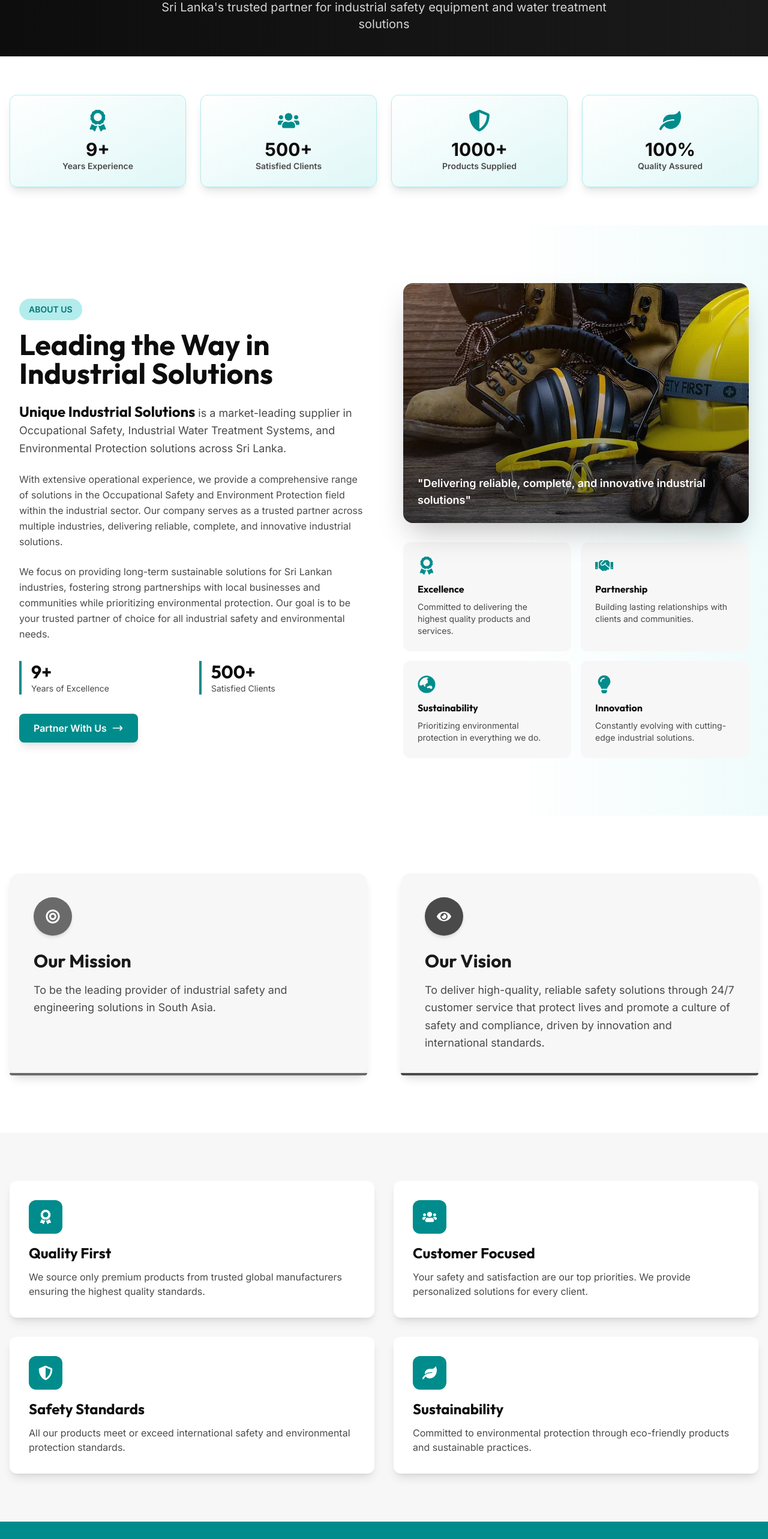
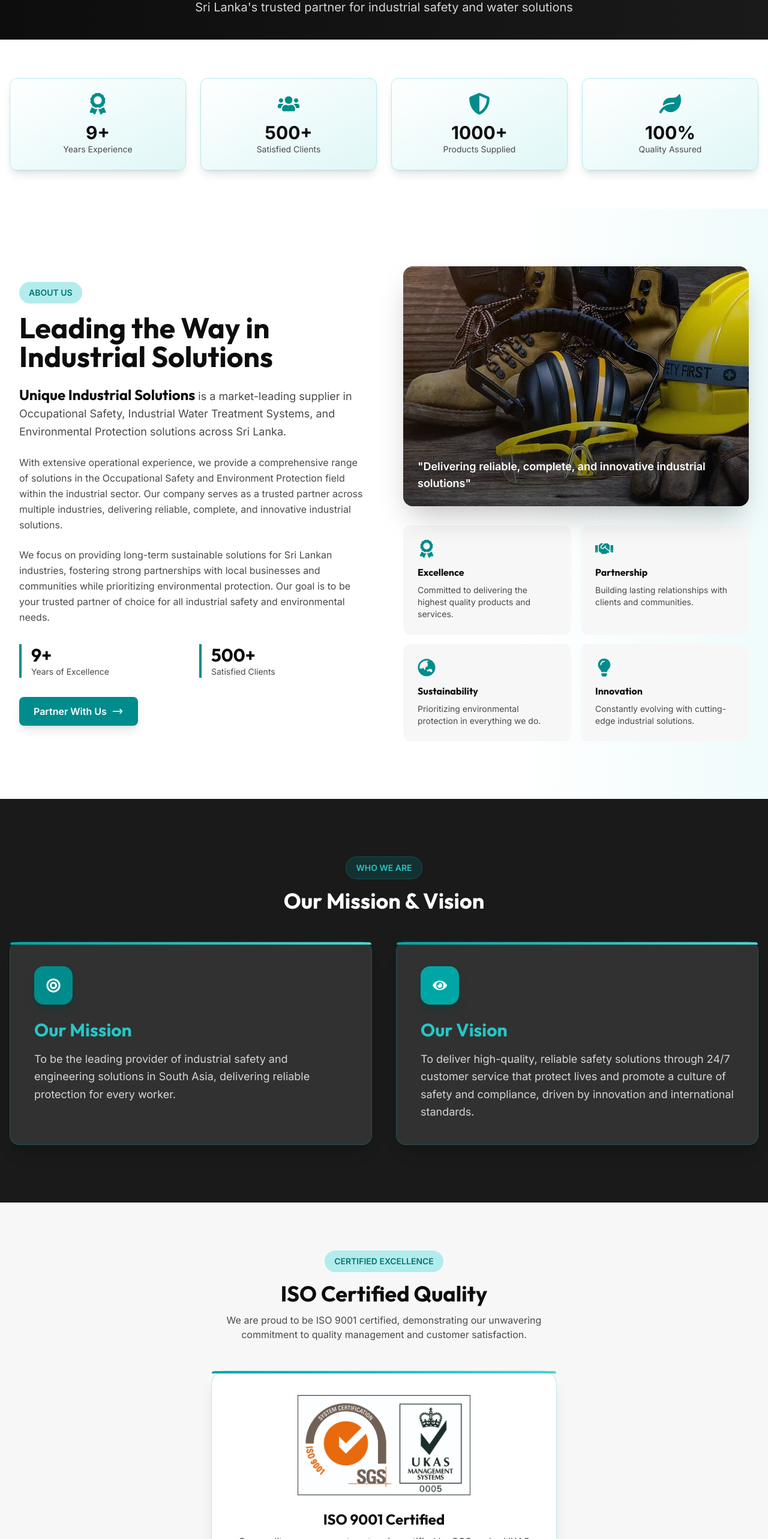
Before and after one commit to ChathuNimesha/Unique-Industrial-Solutions-Web, a React (Vite) app: page /about in a window 1280 px wide. Shown: the part 234-2800 px from the top of the page at 60% size. Built offline with nearby package versions, Linux system fonts and the light colour scheme.

Commit message:
edited logoline and aboutpage

```diff
--- a/src/pages/AboutPage.jsx
+++ b/src/pages/AboutPage.jsx
@@ -1,4 +1,5 @@
 import About from '../components/About';
+import iso9001Badge from '../assets/logo/logo7.jpeg';
 import {
     FaAward,
     FaUsers,
@@ -9,67 +10,46 @@ import {
 } from 'react-icons/fa';
 import { motion } from 'framer-motion';
 
-/* =========================
-   Animation Variants
-========================= */
+/* ================= Animations ================= */
 
-// Generic fade-up
 const fadeUp = {
     hidden: { opacity: 0, y: 30 },
     visible: {
         opacity: 1,
         y: 0,
-        transition: { duration: 0.8, ease: [0.25, 0.1, 0.25, 1] },
+        transition: { duration: 0.8 },
     },
 };
 
-// Stagger container
 const staggerContainer = {
     hidden: {},
-    visible: {
-        transition: { staggerChildren: 0.15 },
-    },
+    visible: { transition: { staggerChildren: 0.15 } },
 };
 
-// Small cards
 const fadeUpSmall = {
     hidden: { opacity: 0, y: 20 },
     visible: {
         opacity: 1,
         y: 0,
-        transition: { duration: 0.6, ease: [0.25, 0.1, 0.25, 1] },
+        transition: { duration: 0.6 },
     },
 };
 
-// Mission & Vision
 const slideFadeLeft = {
     hidden: { opacity: 0, x: -60 },
-    visible: {
-        opacity: 1,
-        x: 0,
-        transition: { duration: 0.9, ease: [0.25, 0.1, 0.25, 1] },
-    },
+    visible: { opacity: 1, x: 0, transition: { duration: 0.9 } },
 };
 
 const slideFadeRight = {
     hidden: { opacity: 0, x: 60 },
-    visible: {
-        opacity: 1,
-        x: 0,
-        transition: { duration: 0.9, ease: [0.25, 0.1, 0.25, 1] },
-    },
+    visible: { opacity: 1, x: 0, transition: { duration: 0.9 } },
 };
 
-// Professional hover zoom
 const hoverZoom = {
-    hover: {
-        scale: 1.03,
-        transition: {
-            duration: 0.25,
-            ease: [0.25, 0.1, 0.25, 1],
-        },
-    },
+    hover: { scale: 1.03 },
 };
+
+/* ================= Component ================= */
 
 const AboutPage = () => {
     const stats = [
@@ -82,26 +62,22 @@ const AboutPage = () => {
     const values = [
         {
             title: 'Quality First',
-            description:
-                'We source only premium products from trusted global manufacturers ensuring the highest quality standards.',
+            description: 'We ensure premium products with the highest standards.',
             icon: FaAward,
         },
         {
             title: 'Customer Focused',
-            description:
-                'Your safety and satisfaction are our top priorities. We provide personalized solutions for every client.',
+            description: 'Your safety and satisfaction are our priority.',
             icon: FaUsers,
         },
         {
             title: 'Safety Standards',
-            description:
-                'All our products meet or exceed international safety and environmental protection standards.',
+            description: 'We follow strict international safety regulations.',
             icon: FaShieldAlt,
         },
         {
             title: 'Sustainability',
-            description:
-                'Committed to environmental protection through eco-friendly products and sustainable practices.',
+            description: 'Eco-friendly and responsible solutions.',
             icon: FaLeaf,
         },
     ];
@@ -111,63 +87,50 @@ const AboutPage = () => {
 
             {/* ================= Hero ================= */}
             <section className="bg-gradient-to-r from-industrial-900 to-industrial-800 text-white py-20">
-                <motion.div
-                    variants={fadeUp}
-                    initial="hidden"
-                    animate="visible"
-                    className="max-w-7xl mx-auto px-4 text-center"
-                >
-                    <h1 className="text-5xl font-display font-bold mb-6">
+                <motion.div variants={fadeUp} initial="hidden" animate="visible" className="max-w-7xl mx-auto text-center px-4">
+                    <h1 className="text-5xl font-bold mb-6">
                         About Unique Industrial Solutions
                     </h1>
                     <p className="text-xl text-industrial-200 max-w-3xl mx-auto">
-                        Sri Lanka's trusted partner for industrial safety equipment and water treatment solutions
+                        Sri Lanka's trusted partner for industrial safety and water solutions
                     </p>
                 </motion.div>
             </section>
 
             {/* ================= Stats ================= */}
             <section className="bg-white py-16 -mt-10">
-                <motion.div
-                    variants={staggerContainer}
-                    initial="hidden"
-                    whileInView="visible"
-                    viewport={{ once: true }}
-                    className="max-w-7xl mx-auto px-4 grid grid-cols-2 md:grid-cols-4 gap-6"
-                >
-                    {stats.map((stat, index) => (
-                        <motion.div
-                            key={index}
-                            variants={{ ...fadeUpSmall, ...hoverZoom }}
-                            whileHover="hover"
-                            className="bg-gradient-to-br from-white to-primary-50 rounded-xl p-6 text-center shadow-lg hover:shadow-2xl transition-shadow cursor-pointer border border-primary-100"
-                        >
+                <motion.div variants={staggerContainer} initial="hidden" whileInView="visible" className="max-w-7xl mx-auto px-4 grid grid-cols-2 md:grid-cols-4 gap-6">
+                    {stats.map((stat, i) => (
+                        <motion.div key={i} variants={{ ...fadeUpSmall, ...hoverZoom }} whileHover="hover"
+                            className="bg-gradient-to-br from-white to-primary-50 rounded-xl p-6 text-center shadow-lg hover:shadow-2xl border border-primary-100">
                             <stat.icon className="text-4xl text-primary-600 mx-auto mb-3" />
-                            <div className="text-3xl font-bold text-industrial-900">
-                                {stat.value}
-                            </div>
-                            <div className="text-sm text-industrial-600 font-semibold">
-                                {stat.label}
-                            </div>
+                            <div className="text-3xl font-bold">{stat.value}</div>
+                            <div className="text-sm text-industrial-600">{stat.label}</div>
                         </motion.div>
                     ))}
                 </motion.div>
             </section>
 
             {/* ================= About ================= */}
-            <motion.div
-                variants={fadeUp}
-                initial="hidden"
-                whileInView="visible"
-                viewport={{ once: true }}
-            >
+            <motion.div variants={fadeUp} initial="hidden" whileInView="visible">
                 <About />
             </motion.div>
 
             {/* ================= Mission & Vision ================= */}
-            <section className="bg-white py-24">
+            <section className="bg-industrial-800 py-24 text-white">
                 <div className="max-w-7xl mx-auto px-4">
-                    <div className="grid grid-cols-1 md:grid-cols-2 gap-14">
+
+                    {/* Section Label */}
+                    <div className="text-center mb-12">
+                        <span className="inline-block px-4 py-2 bg-primary-600/20 text-primary-400 rounded-full font-semibold text-sm mb-4 border border-primary-500/30">
+                            WHO WE ARE
+                        </span>
+                        <h2 className="text-4xl font-display font-bold text-white">
+                            Our Mission &amp; Vision
+                        </h2>
+                    </div>
+
+                    <div className="grid md:grid-cols-2 gap-10">
 
                         {/* Mission */}
                         <motion.div
@@ -176,22 +139,18 @@ const AboutPage = () => {
                             whileInView="visible"
                             whileHover="hover"
                             viewport={{ once: true }}
-                            className="relative bg-industrial-50 rounded-2xl p-10 shadow-lg hover:shadow-2xl transition-all duration-300 cursor-pointer"
+                            className="relative bg-white/10 border border-primary-500/30 p-10 rounded-2xl shadow-xl hover:shadow-primary-500/20 transition-all duration-300"
                         >
-                            <div className="w-16 h-16 flex items-center justify-center rounded-full bg-industrial-500 text-white text-2xl mb-6 shadow-md">
-                                <FaBullseye />
+                            {/* Top accent bar */}
+                            <span className="absolute top-0 left-0 w-full h-1 bg-gradient-to-r from-primary-500 to-primary-300 rounded-t-2xl" />
+                            <div className="w-16 h-16 bg-primary-600 rounded-2xl flex items-center justify-center mb-6 shadow-lg shadow-primary-900/40">
+                                <FaBullseye className="text-white text-2xl" />
                             </div>
-
-                            <h3 className="text-3xl font-bold mb-4 text-industrial-800">
-                                Our Mission
-                            </h3>
-
-                            <p className="text-industrial-600 text-lg leading-relaxed">
+                            <h3 className="text-3xl font-display font-bold text-primary-400 mb-4">Our Mission</h3>
+                            <p className="text-industrial-200 text-lg leading-relaxed">
                                 To be the leading provider of industrial safety and engineering
-                                solutions in South Asia.
+                                solutions in South Asia, delivering reliable protection for every worker.
                             </p>
-
-                            <span className="absolute bottom-0 left-0 w-full h-1 bg-industrial-500 rounded-b-2xl"></span>
                         </motion.div>
 
                         {/* Vision */}
@@ -201,49 +160,86 @@ const AboutPage = () => {
                             whileInView="visible"
                             whileHover="hover"
                             viewport={{ once: true }}
-                            className="relative bg-industrial-50 rounded-2xl p-10 shadow-lg hover:shadow-2xl transition-all duration-300 cursor-pointer"
+                            className="relative bg-white/10 border border-primary-500/30 p-10 rounded-2xl shadow-xl hover:shadow-primary-500/20 transition-all duration-300"
                         >
-                            <div className="w-16 h-16 flex items-center justify-center rounded-full bg-industrial-600 text-white text-2xl mb-6 shadow-md">
-                                <FaEye />
+                            {/* Top accent bar */}
+                            <span className="absolute top-0 left-0 w-full h-1 bg-gradient-to-r from-primary-500 to-primary-300 rounded-t-2xl" />
+                            <div className="w-16 h-16 bg-primary-500 rounded-2xl flex items-center justify-center mb-6 shadow-lg shadow-primary-900/40">
+                                <FaEye className="text-white text-2xl" />
                             </div>
-
-                            <h3 className="text-3xl font-bold mb-4 text-industrial-800">
-                                Our Vision
-                            </h3>
-
-                            <p className="text-industrial-600 text-lg leading-relaxed">
-                                To deliver high-quality, reliable safety solutions through
-                                24/7 customer service that protect lives and promote a culture
-                                of safety and compliance, driven by innovation and international standards.
+                            <h3 className="text-3xl font-display font-bold text-primary-400 mb-4">Our Vision</h3>
+                            <p className="text-industrial-200 text-lg leading-relaxed">
+                                To deliver high-quality, reliable safety solutions through 24/7 customer
+                                service that protect lives and promote a culture of safety and compliance,
+                                driven by innovation and international standards.
                             </p>
-
-                            <span className="absolute bottom-0 left-0 w-full h-1 bg-industrial-600 rounded-b-2xl"></span>
                         </motion.div>
 
                     </div>
                 </div>
             </section>
 
+            {/* ================= ISO Certification ================= */}
+            <section className="bg-industrial-50 py-20">
+                <div className="max-w-7xl mx-auto px-4">
+
+                    {/* Header */}
+                    <div className="text-center mb-12">
+                        <span className="inline-block px-4 py-2 bg-primary-100 text-primary-700 rounded-full font-semibold text-sm mb-4">
+                            CERTIFIED EXCELLENCE
+                        </span>
+                        <h2 className="text-4xl font-display font-bold text-industrial-900 mb-3">
+                            ISO Certified Quality
+                        </h2>
+                        <p className="text-industrial-600 max-w-xl mx-auto">
+                            We are proud to be ISO 9001 certified, demonstrating our unwavering
+                            commitment to quality management and customer satisfaction.
+                        </p>
+                    </div>
+
+                    {/* Single ISO Badge Card */}
+                    <motion.div
+                        variants={{ ...fadeUpSmall, ...hoverZoom }}
+                        initial="hidden"
+                        whileInView="visible"
+                        whileHover="hover"
+                        viewport={{ once: true }}
+                        className="relative bg-white rounded-3xl p-10 shadow-xl hover:shadow-2xl border border-primary-100 transition-all duration-300 max-w-xl mx-auto text-center"
+                    >
+                        <span className="absolute top-0 left-0 w-full h-1 bg-gradient-to-r from-primary-500 to-primary-300 rounded-t-3xl" />
+
+                        <img
+                            src={iso9001Badge}
+                            alt="ISO 9001 SGS UKAS Certified"
+                            className="w-72 mx-auto mb-6 object-contain"
+                        />
+
+                        <h3 className="text-2xl font-display font-bold text-industrial-900 mb-2">
+                            ISO 9001 Certified
+                        </h3>
+                        <p className="text-industrial-600 leading-relaxed">
+                            Our quality management system is certified by SGS under UKAS accreditation,
+                            ensuring every product and service meets the highest international standards.
+                        </p>
+
+                        <span className="absolute bottom-0 left-0 w-full h-1 bg-gradient-to-r from-primary-500 to-primary-300 rounded-b-3xl" />
+                    </motion.div>
+
+                </div>
+            </section>
+
             {/* ================= Values ================= */}
             <section className="bg-industrial-50 py-20">
-                <motion.div
-                    variants={staggerContainer}
-                    initial="hidden"
-                    whileInView="visible"
-                    viewport={{ once: true }}
-                    className="max-w-7xl mx-auto px-4 grid grid-cols-1 md:grid-cols-2 gap-8"
-                >
-                    {values.map((value, index) => (
-                        <motion.div
-                            key={index}
-                            variants={{ ...fadeUpSmall, ...hoverZoom }}
-                            whileHover="hover"
-                            className="bg-white rounded-xl p-8 shadow-lg hover:shadow-2xl transition-shadow cursor-pointer"
-                        >
-                            <div className="w-14 h-14 bg-primary-600 rounded-xl flex items-center justify-center mb-4">
+                <motion.div variants={staggerContainer} initial="hidden" whileInView="visible"
+                    className="max-w-7xl mx-auto px-4 grid md:grid-cols-2 gap-8">
+
+                    {values.map((value, i) => (
+                        <motion.div key={i} variants={{ ...fadeUpSmall, ...hoverZoom }} whileHover="hover"
+                            className="bg-white p-8 rounded-xl shadow-lg">
+                            <div className="w-14 h-14 bg-primary-600 flex items-center justify-center rounded-xl mb-4">
                                 <value.icon className="text-white text-2xl" />
                             </div>
-                            <h3 className="text-2xl font-bold mb-3">{value.title}</h3>
+                            <h3 className="text-2xl font-bold mb-2">{value.title}</h3>
                             <p className="text-industrial-600">{value.description}</p>
                         </motion.div>
                     ))}
@@ -251,29 +247,14 @@ const AboutPage = () => {
             </section>
 
             {/* ================= CTA ================= */}
-            <motion.section
-                variants={{ ...fadeUp, ...hoverZoom }}
-                initial="hidden"
-                whileInView="visible"
-                whileHover="hover"
-                viewport={{ once: true }}
-                className="bg-gradient-to-r from-primary-600 via-accent-gold to-primary-600 py-16 cursor-pointer"
-            >
-                <div className="max-w-7xl mx-auto px-4 text-center">
-                    <h2 className="text-4xl font-bold text-white mb-4">
-                        Ready to Work With Us?
-                    </h2>
-                    <p className="text-white/90 mb-8 max-w-2xl mx-auto">
-                        Let's discuss how we can help protect your workforce.
-                    </p>
-                    <a
-                        href="/contact"
-                        className="inline-block px-8 py-4 bg-white text-primary-600 font-bold rounded-xl shadow-xl hover:scale-105 transition-transform"
-                    >
-                        Get In Touch
-                    </a>
-                </div>
-            </motion.section>
+            <section className="bg-gradient-to-r from-primary-600 to-primary-500 py-16 text-center">
+                <h2 className="text-4xl font-bold text-white mb-4">Ready to Work With Us?</h2>
+                <p className="text-white/90 mb-6">Let’s protect your workforce together.</p>
+                <a href="/contact" className="bg-white text-primary-600 px-8 py-4 rounded-xl font-bold shadow hover:scale-105 transition">
+                    Get In Touch
+                </a>
+            </section>
+
         </div>
     );
 };
```
Also changed, not shown: src/components/Hero.jsx (+45 -48 lines), src/components/Services.jsx (+14 -0 lines).
